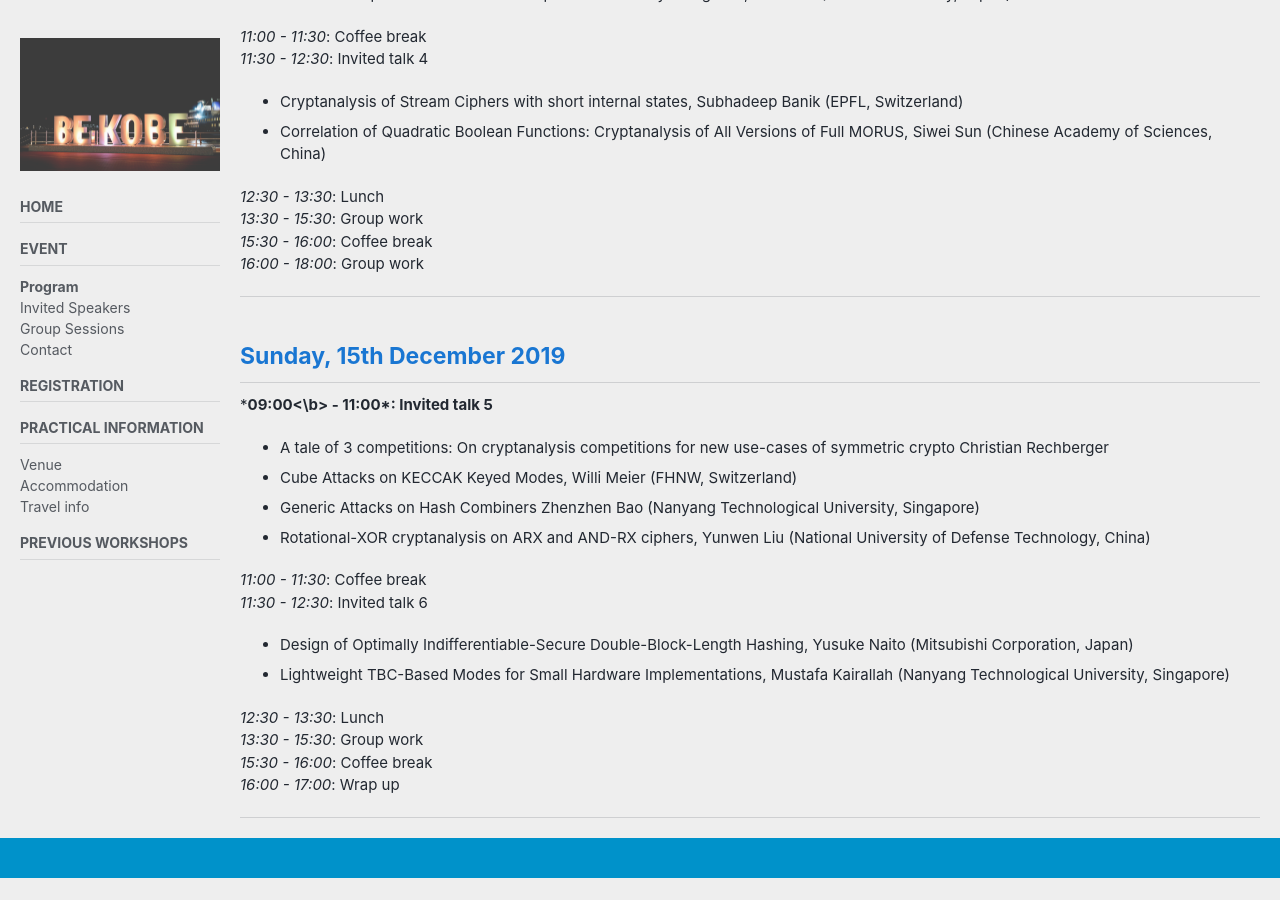
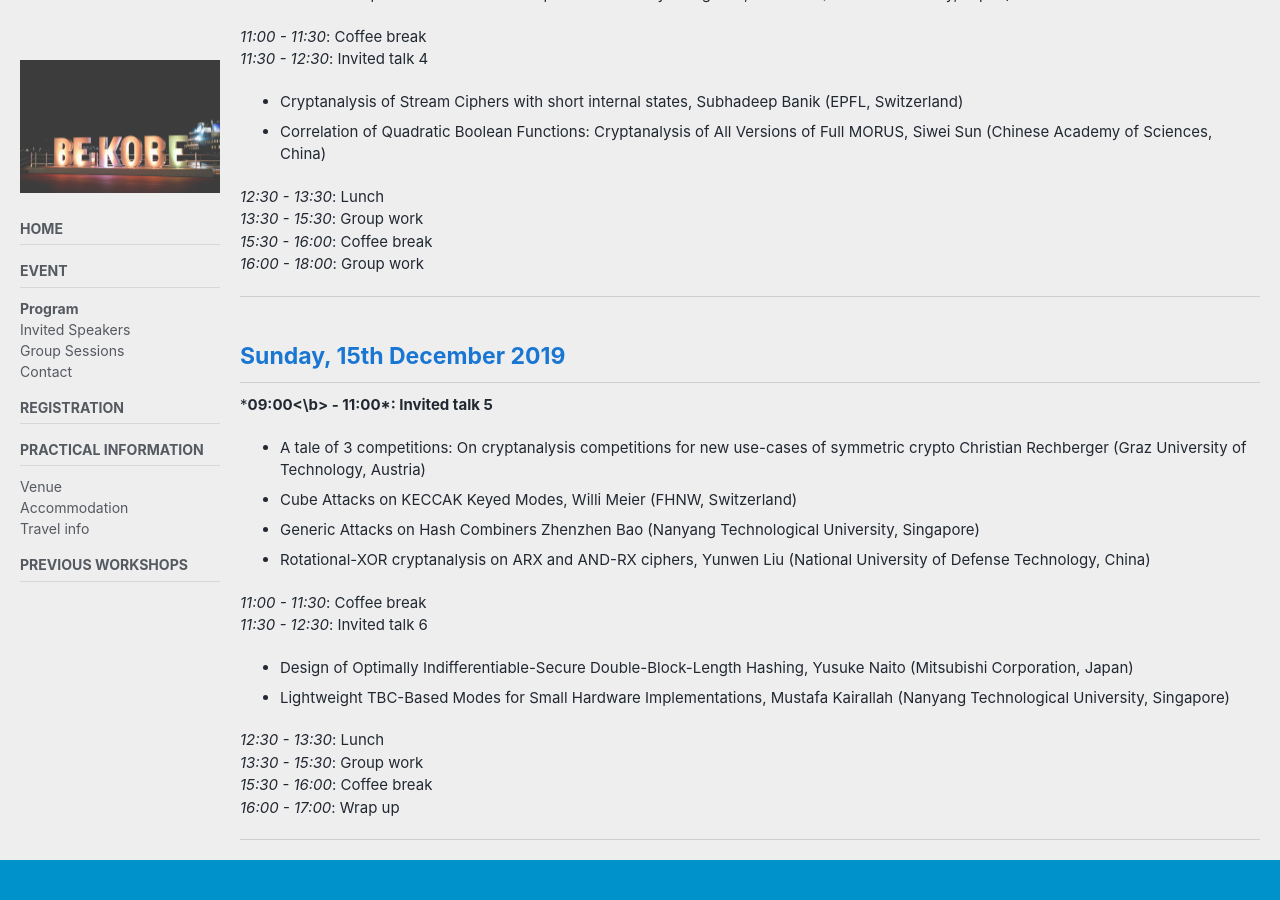
Before and after one commit to askworkshop/ask2019, a Jekyll site: the page built from program.md, in a window 1280 px wide and 900 px high, scrolled down 877 px. Built offline with Jekyll 4.4.1, drawn with Linux system fonts in a browser that asks for light colours; cached includes are drawn as plain includes; nearby versions of some CDN libraries; our own code applies the rules of GitHub Pages for plain Markdown files; before the commit the page ends 1755 px from its top, so only the background shows below that.

Commit message:
minor change

```diff
--- a/program.md
+++ b/program.md
@@ -70,7 +70,7 @@ sidebar:
 *<b>09:00<\b> - 11:00*: Invited talk 5
 
  - A tale of 3 competitions: On cryptanalysis competitions for new use-cases of symmetric crypto
-  Christian Rechberger
+  Christian Rechberger (Graz University of Technology, Austria)
  - Cube Attacks on KECCAK Keyed Modes,
   Willi Meier (FHNW, Switzerland)
  - Generic Attacks on Hash Combiners
```
